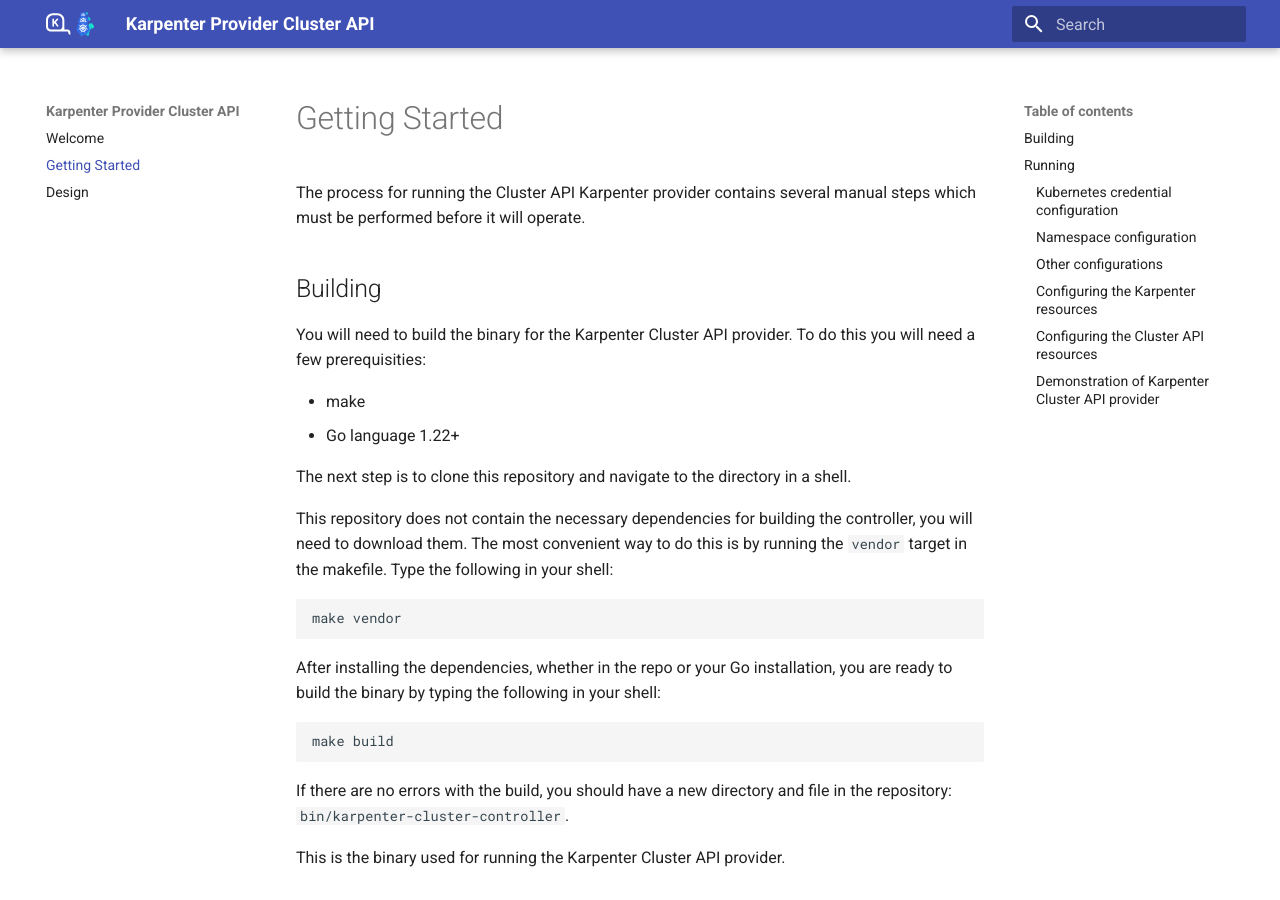
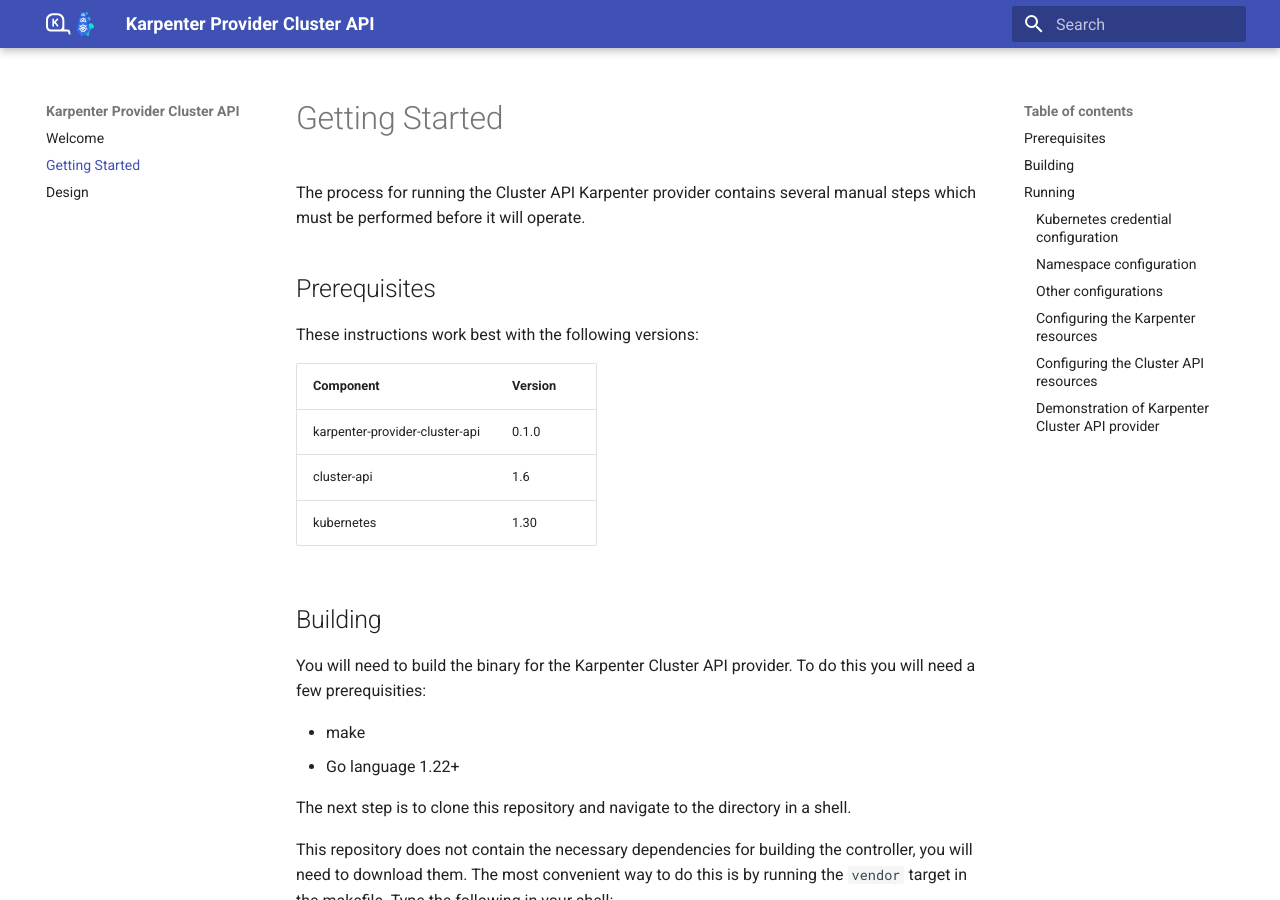
Before and after one commit to kubernetes-sigs/karpenter-provider-cluster-api, an MkDocs documentation site: the page built from docs/docs/getting-started.md, in a window 1280 px wide and 900 px high. Built offline with MkDocs 1.6.1 and Material for MkDocs 9.7.7, drawn with Linux system fonts in a browser that asks for light colours.

Commit message:
add minimum version guidance to getting started
to help users know what works.

```diff
--- a/docs/docs/getting-started.md
+++ b/docs/docs/getting-started.md
@@ -2,6 +2,16 @@
 
 The process for running the Cluster API Karpenter provider contains several
 manual steps which must be performed before it will operate.
+
+## Prerequisites
+
+These instructions work best with the following versions:
+
+| Component | Version |
+|-----------|---------|
+| karpenter-provider-cluster-api | 0.1.0 |
+| cluster-api | 1.6 |
+| kubernetes | 1.30 |
 
 ## Building
 
```
